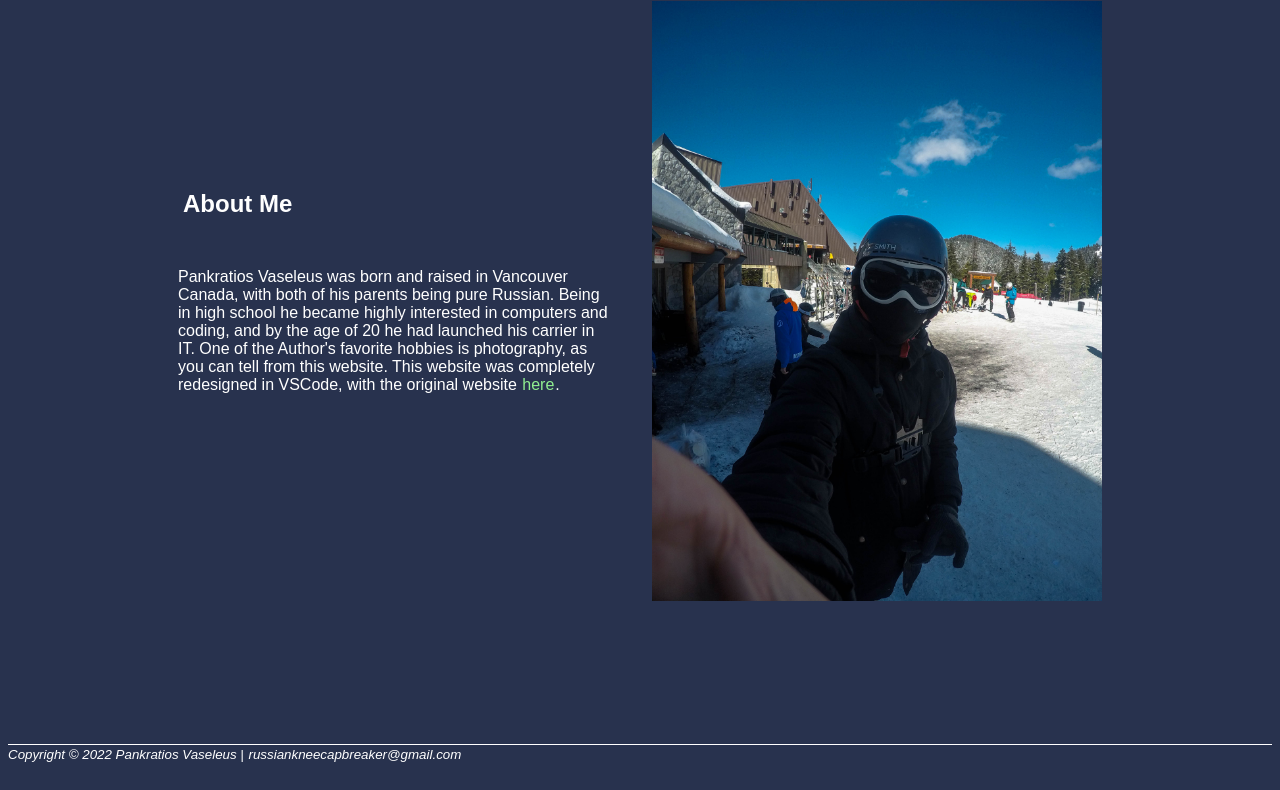
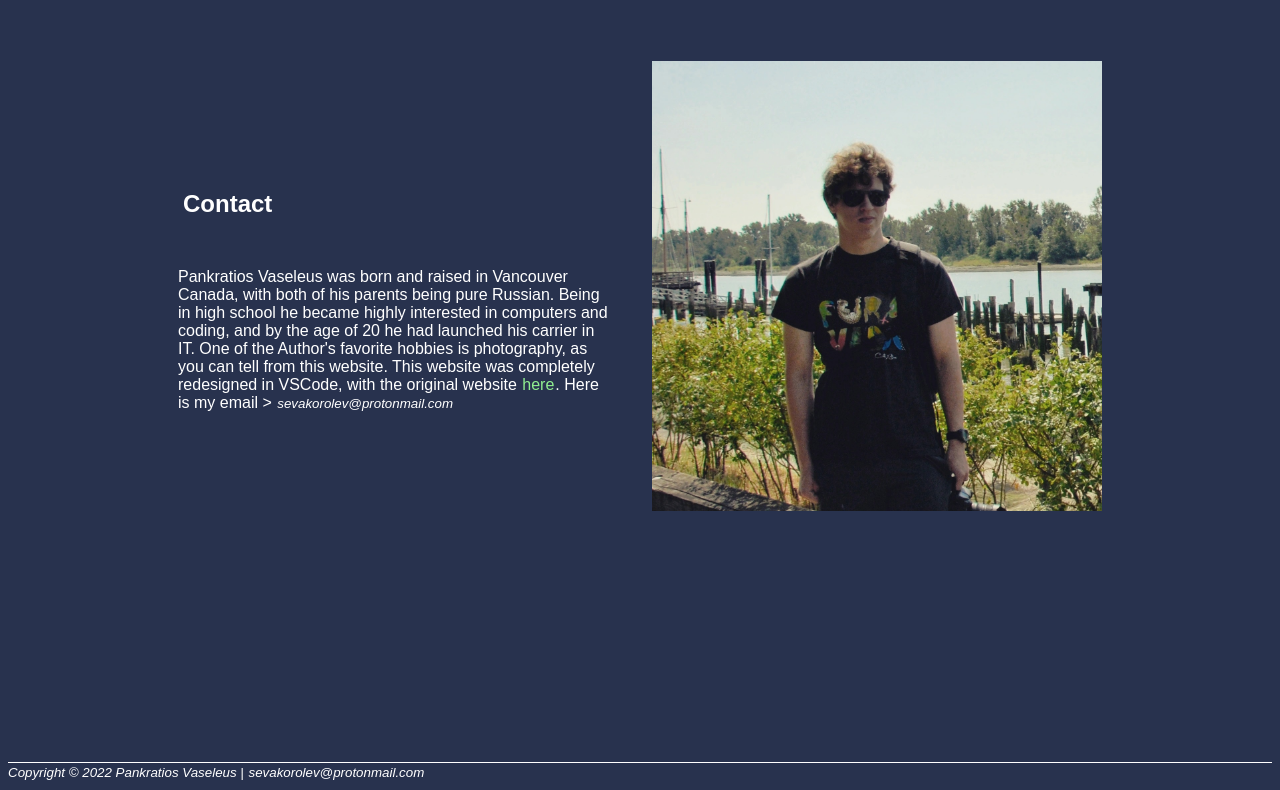
Before and after one commit to SevaKorolev/skorolevphotography, a plain HTML site: page contact.html in a window 1280 px wide. Shown: the part 878-1668 px from the top of the page. Drawn offline with Linux system fonts and the light colour scheme.

Commit message:
Update contact.html

```diff
--- a/contact.html
+++ b/contact.html
@@ -239,23 +239,24 @@
 
     <main>
         <!--Title-->
-        <h1 style="text-align:center; padding-top:40px; padding-bottom:30px">About the Author</h1>
+        <h1 style="text-align:center; padding-top:40px; padding-bottom:30px">Contact Me</h1>
         <div>
-            <img src="images/profile/profile4.jpg"
-                 style="float:right;
-             margin-top: 60px;
+            <img src="images/profile/profile1.jpg"
+             style="float:right;
+             margin-top: 120px;
              margin-right:170px;
              margin-left:40px;
              width: 450px;
              max-width:100%;
              height:auto;
              border:1px;"
-                 alt="Photo of Pankratios Vaseleus"
-                 title="PV1">
+             alt="Photo of PV"
+             title="PV1"
+             >
         </div>
 
         <div class="h" style="border-top: 1px solid white; margin-top: 30px;">
-            <h2 style="font-family: Arial; margin-left:170px">About Me</h2>
+            <h2 style="font-family: Arial; margin-left:170px">Contact</h2>
         </div>
 
         <div class="f2" style="border-bottom: 1px solid white">
@@ -263,12 +264,13 @@
             Being in high school he became highly interested in computers and coding, and by the age of 20 he had
             launched his carrier in IT. One of the Author's favorite hobbies is photography, as you can tell from
             this website. This website was completely redesigned in VSCode, with the original website
-            <a href="pankratiosphotography.weebly.com" style="color: lightgreen">here</a>.
+            <a href="pankratiosphotography.weebly.com" style="color: lightgreen">here</a>. Here is my email >
+            <a href="mailto:sevakorolev@protonmail.com"><i><small>sevakorolev@protonmail.com</small></i></a>
         </div>
 
         <footer>
             <small><i>Copyright © 2022 Pankratios Vaseleus | </i></small>
-            <a href="mailto:russiankneecapbreaker@gmail.com"><i><small>russiankneecapbreaker@gmail.com</small></i></a>
+            <a href="mailto:sevakorolev@protonmail.com"><i><small>sevakorolev@protonmail.com</small></i></a>
         </footer>
 
     </main>
```
